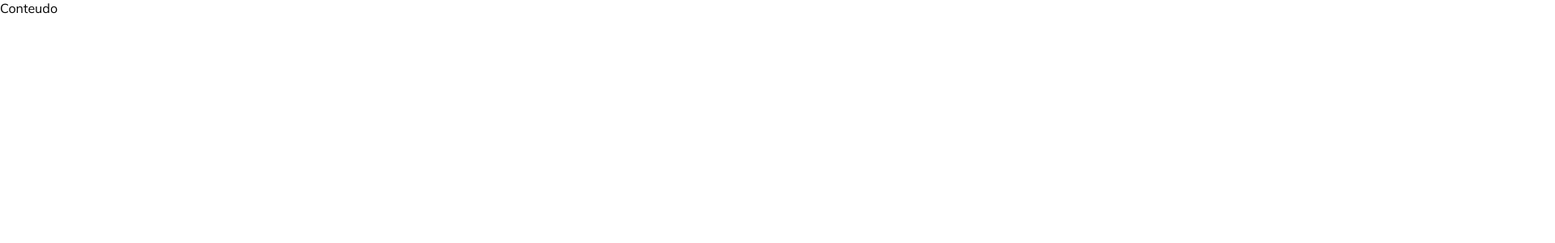
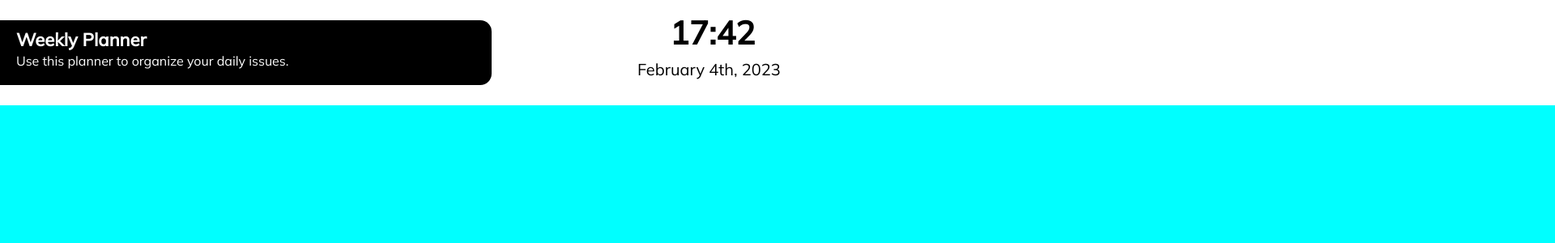
Before and after one commit to PatrickT3/SECOND-Challenge, a React (Create React App) app: page /Conteudo in a window 1280 px wide. Shown: the top 300 px of the page at 81% size, 1920 px wide, since content can reach past the window. Built offline with nearby package versions, Linux system fonts and the light colour scheme.

Commit message:
iniciando o head com relogio funcional

```diff
--- a/src/pages/conteudo/Conteudo.js
+++ b/src/pages/conteudo/Conteudo.js
@@ -1,8 +1,53 @@
-import React from 'react'
+//import style
+import "../css/Conteudo.css";
+import {useEffect,useState} from "react";
 
 const Conteudo = () => {
+  const [horaAtual, setHoraAtual] = useState('');
+  const [dayAtual,setDayAtual] = useState('');
+
+  useEffect(() => {
+    const intervalId = setInterval(() => {
+      const dataAtual = new Date();
+      const hora = dataAtual.getHours();
+      const min = dataAtual.getMinutes();
+      setHoraAtual(`${hora}:${min}`);
+    }, 1000);
+
+    return () => clearInterval(intervalId);
+  }, []);
+
+  useEffect(() => {
+    const days = setInterval(() => {
+      const months = [
+        "January","February","March","April","May","June",
+        "July","August","September","October","November","December",
+      ];
+      const hro = new Date();
+      const day_atc = hro.getDay();
+      const month = hro.getMonth();
+      const yaer = hro.getFullYear();
+      setDayAtual(`${months[month]} ${day_atc}th, ${yaer}`);
+    },1000);
+
+    return () => clearInterval(days);
+  }, []);
+
   return (
-    <div>Conteudo</div>
+    <div className="div-princ">
+      <header className="cab">
+        <div className="banner">
+          <h1 className="banner-tit">Weekly Planner </h1>
+          <p className="sub-tit">Use this planner to organize your daily issues.</p>
+        </div>
+        <div className="hour">
+            <span className="class-hour">{horaAtual}</span>
+            <span className="class-day">{dayAtual}</span>
+        </div>
+        <div className="temp"></div>
+        <div className="logout"></div>
+      </header>
+    </div>
   )
 }
 
--- /dev/null
+++ b/src/pages/css/Conteudo.css
@@ -0,0 +1,60 @@
+.div-princ{
+    height: 1080px;
+    width: 1920px;
+    margin: 0 auto;
+    background-color: aqua;
+}
+.cab{
+    display: flex;
+    height: 130px;
+    width: 100%;
+    background-color: #fff;
+}
+.banner{
+    position: relative;
+    height: 60px;
+    width: 587px;
+    margin-left: 0px;
+    margin-top: 25px;
+    border-top-right-radius:14px;
+    border-bottom-right-radius: 14px;
+    padding: 10px 0px 10px 20px;
+    background-color: black;
+    color: #fff;
+}
+.banner-tit,
+.sub-tit{
+    font-size: 16px;
+    position: absolute;
+}
+.banner-tit{
+    font-size: 22px;
+    margin-top: 0px;
+}
+.sub-tit{
+    margin-top: 30px;
+}
+.hour{
+    display: flex;
+    flex-direction: column;
+}
+.class-hour{
+    height: 26px;
+    width: 137px;
+    font-size: 40px;
+    font-family: Mulish;
+    font-weight: 700;
+    line-height: 20px;
+    margin-left: 220px;
+    margin-top: 30px;
+    border-radius: nullpx;
+}
+.class-day{
+    margin-top: 20px;
+    margin-left: 180px;
+    font-family: Mulish;
+    font-size: 20px;
+    font-weight: 400;
+    line-height: 20px;
+    letter-spacing: 0em;
+}
```
